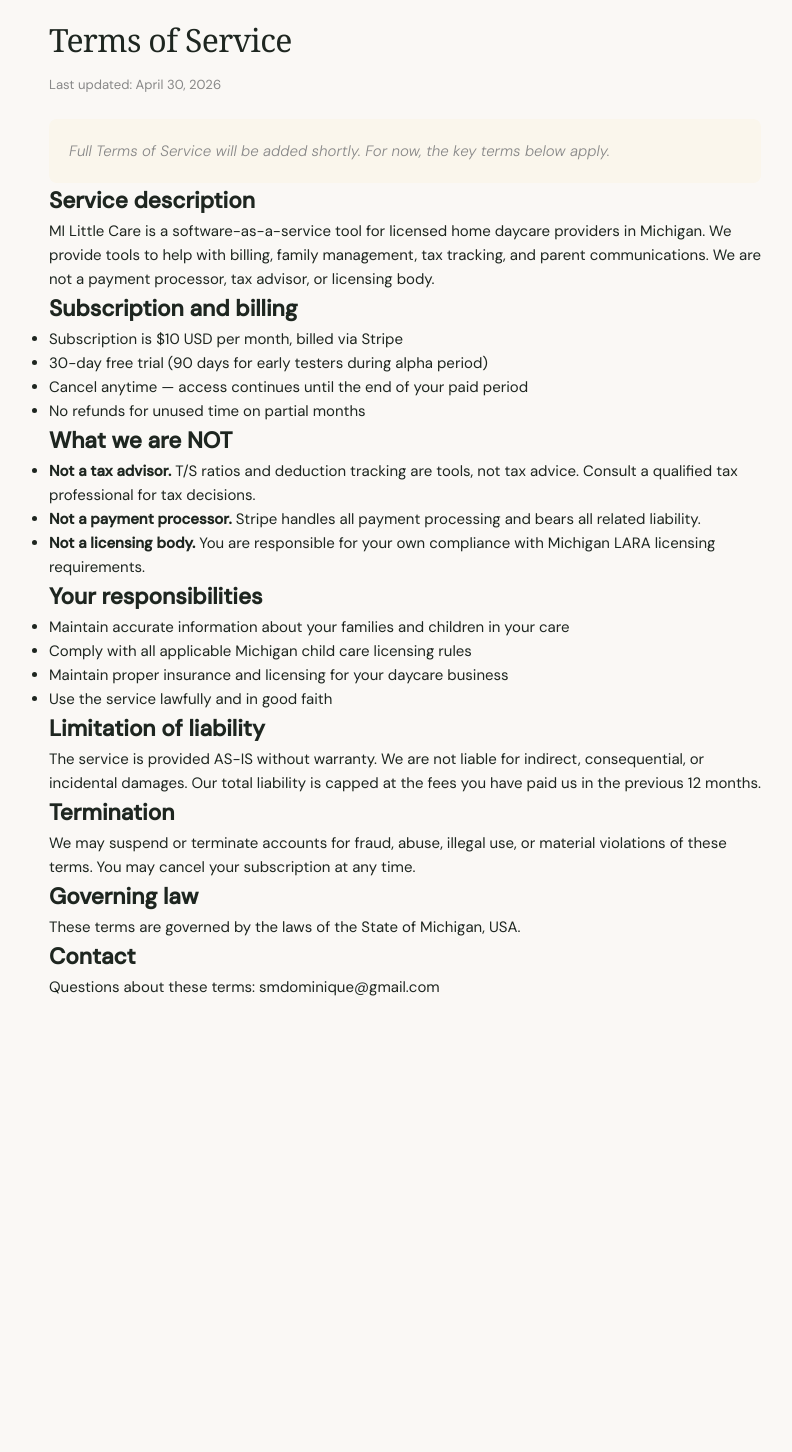
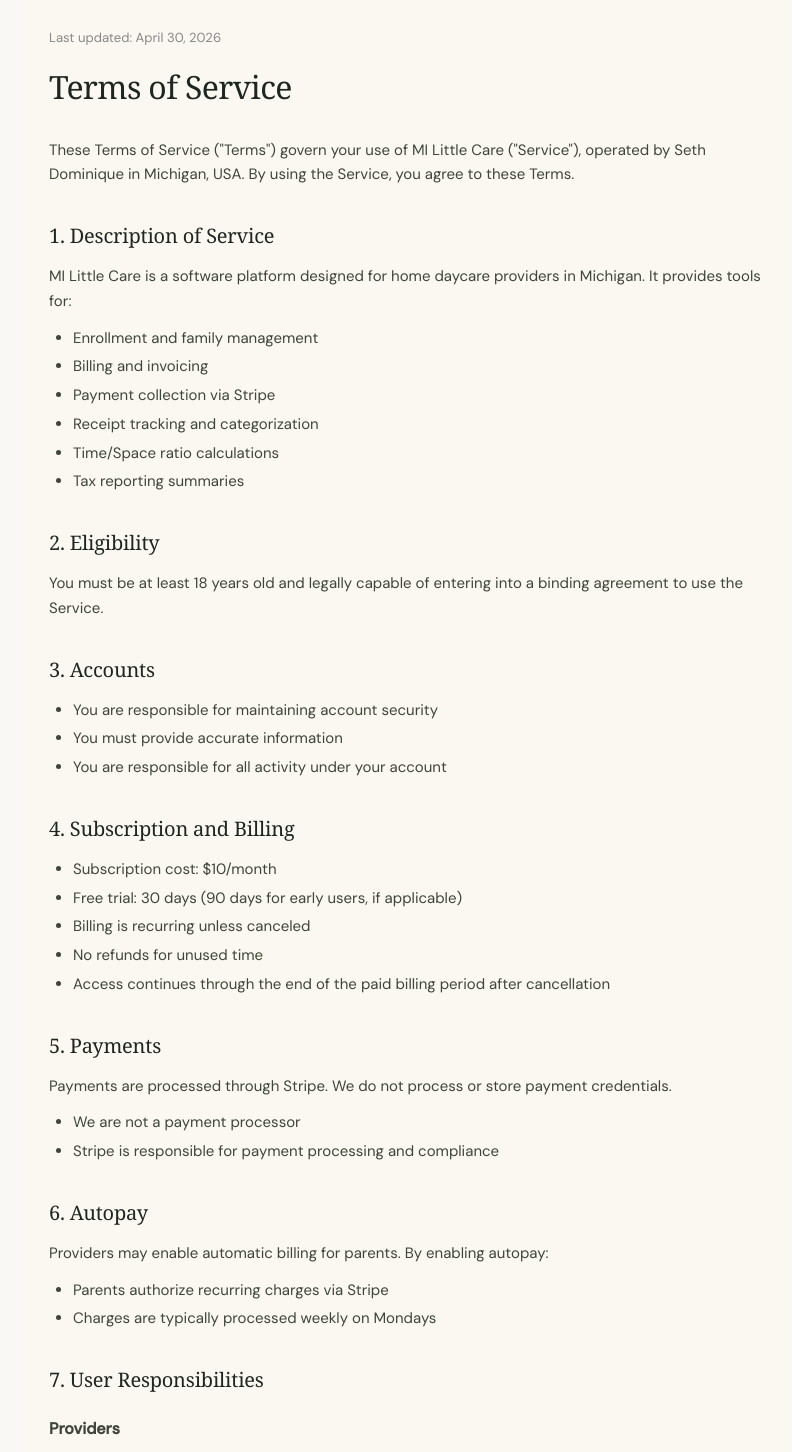
Before and after one commit to smdominique-cyber/milittlecare, a React (Vite) app: page /terms in a window 1280 px wide. Shown: the part 80-1532 px from the top of the page, without its empty margins (235-1027 px from the left). Before the commit the page ends 1119 px from the top, so only its background shows below. Built offline with nearby package versions, Linux system fonts and the light colour scheme; no server answers.

Commit message:
Update TermsPage.jsx

```diff
--- a/src/pages/TermsPage.jsx
+++ b/src/pages/TermsPage.jsx
@@ -8,8 +8,10 @@ export default function TermsPage() {
       margin: '0 auto',
       padding: '40px 24px',
       fontFamily: 'var(--font-body, -apple-system, sans-serif)',
-      lineHeight: 1.6,
+      lineHeight: 1.65,
       color: '#1e2620',
+      background: '#fbf8f1',
+      minHeight: '100vh',
     }}>
       <Link to="/" style={{
         display: 'inline-flex',
@@ -23,60 +25,193 @@ export default function TermsPage() {
         <ArrowLeft size={14} /> Back home
       </Link>
 
-      <h1 style={{
-        fontFamily: 'Georgia, serif',
-        fontSize: '2rem',
-        fontWeight: 400,
-        letterSpacing: '-0.02em',
-        marginBottom: 8,
-      }}>Terms of Service</h1>
+      <section className="legal-content">
+        <p style={{ fontSize: '0.875em', color: '#888' }}>Last updated: April 30, 2026</p>
 
-      <p style={{ fontSize: '0.875em', color: '#888' }}>Last updated: April 30, 2026</p>
+        <h2>Terms of Service</h2>
 
-      <div style={{ marginTop: 24 }}>
-        {/* PASTE TERMS OF SERVICE CONTENT HERE FROM CHATGPT */}
-        <p style={{ fontStyle: 'italic', color: '#888', padding: 20, background: '#faf6ec', borderRadius: 8 }}>
-          Full Terms of Service will be added shortly. For now, the key terms below apply.
+        <p>
+          These Terms of Service ("Terms") govern your use of MI Little Care ("Service"), operated by Seth Dominique in Michigan, USA.
+          By using the Service, you agree to these Terms.
         </p>
 
-        <h2>Service description</h2>
-        <p>MI Little Care is a software-as-a-service tool for licensed home daycare providers in Michigan. We provide tools to help with billing, family management, tax tracking, and parent communications. We are not a payment processor, tax advisor, or licensing body.</p>
-
-        <h2>Subscription and billing</h2>
+        <h3>1. Description of Service</h3>
+        <p>
+          MI Little Care is a software platform designed for home daycare providers in Michigan. It provides tools for:
+        </p>
         <ul>
-          <li>Subscription is $10 USD per month, billed via Stripe</li>
-          <li>30-day free trial (90 days for early testers during alpha period)</li>
-          <li>Cancel anytime — access continues until the end of your paid period</li>
-          <li>No refunds for unused time on partial months</li>
+          <li>Enrollment and family management</li>
+          <li>Billing and invoicing</li>
+          <li>Payment collection via Stripe</li>
+          <li>Receipt tracking and categorization</li>
+          <li>Time/Space ratio calculations</li>
+          <li>Tax reporting summaries</li>
         </ul>
 
-        <h2>What we are NOT</h2>
+        <h3>2. Eligibility</h3>
+        <p>
+          You must be at least 18 years old and legally capable of entering into a binding agreement to use the Service.
+        </p>
+
+        <h3>3. Accounts</h3>
         <ul>
-          <li><strong>Not a tax advisor.</strong> T/S ratios and deduction tracking are tools, not tax advice. Consult a qualified tax professional for tax decisions.</li>
-          <li><strong>Not a payment processor.</strong> Stripe handles all payment processing and bears all related liability.</li>
-          <li><strong>Not a licensing body.</strong> You are responsible for your own compliance with Michigan LARA licensing requirements.</li>
+          <li>You are responsible for maintaining account security</li>
+          <li>You must provide accurate information</li>
+          <li>You are responsible for all activity under your account</li>
         </ul>
 
-        <h2>Your responsibilities</h2>
+        <h3>4. Subscription and Billing</h3>
         <ul>
-          <li>Maintain accurate information about your families and children in your care</li>
-          <li>Comply with all applicable Michigan child care licensing rules</li>
-          <li>Maintain proper insurance and licensing for your daycare business</li>
-          <li>Use the service lawfully and in good faith</li>
+          <li>Subscription cost: $10/month</li>
+          <li>Free trial: 30 days (90 days for early users, if applicable)</li>
+          <li>Billing is recurring unless canceled</li>
+          <li>No refunds for unused time</li>
+          <li>Access continues through the end of the paid billing period after cancellation</li>
         </ul>
 
-        <h2>Limitation of liability</h2>
-        <p>The service is provided AS-IS without warranty. We are not liable for indirect, consequential, or incidental damages. Our total liability is capped at the fees you have paid us in the previous 12 months.</p>
+        <h3>5. Payments</h3>
+        <p>
+          Payments are processed through Stripe. We do not process or store payment credentials.
+        </p>
+        <ul>
+          <li>We are not a payment processor</li>
+          <li>Stripe is responsible for payment processing and compliance</li>
+        </ul>
 
-        <h2>Termination</h2>
-        <p>We may suspend or terminate accounts for fraud, abuse, illegal use, or material violations of these terms. You may cancel your subscription at any time.</p>
+        <h3>6. Autopay</h3>
+        <p>
+          Providers may enable automatic billing for parents. By enabling autopay:
+        </p>
+        <ul>
+          <li>Parents authorize recurring charges via Stripe</li>
+          <li>Charges are typically processed weekly on Mondays</li>
+        </ul>
 
-        <h2>Governing law</h2>
-        <p>These terms are governed by the laws of the State of Michigan, USA.</p>
+        <h3>7. User Responsibilities</h3>
 
-        <h2>Contact</h2>
-        <p>Questions about these terms: <a href="mailto:smdominique@gmail.com">smdominique@gmail.com</a></p>
-      </div>
+        <h4>Providers</h4>
+        <ul>
+          <li>Must comply with Michigan licensing requirements (LARA)</li>
+          <li>Are responsible for accuracy of all data entered</li>
+          <li>Are responsible for maintaining proper records</li>
+        </ul>
+
+        <h4>Parents/Guardians</h4>
+        <ul>
+          <li>Must provide accurate information about themselves and their children</li>
+          <li>Are responsible for payment obligations</li>
+        </ul>
+
+        <h3>8. Tax Disclaimer</h3>
+        <p>
+          The Service provides tools to assist with financial tracking and Time/Space ratio calculations.
+          We are not a tax advisor and do not provide tax, legal, or accounting advice.
+        </p>
+        <p>
+          You should consult a qualified tax professional for guidance.
+        </p>
+
+        <h3>9. Acceptable Use</h3>
+        <p>You agree not to:</p>
+        <ul>
+          <li>Use the Service for illegal purposes</li>
+          <li>Commit fraud or misrepresentation</li>
+          <li>Attempt to access unauthorized data</li>
+          <li>Interfere with system security or operations</li>
+        </ul>
+
+        <h3>10. Suspension and Termination</h3>
+        <p>
+          We may suspend or terminate access if:
+        </p>
+        <ul>
+          <li>You violate these Terms</li>
+          <li>You engage in fraud or abuse</li>
+          <li>Your use poses legal or operational risk</li>
+        </ul>
+
+        <h3>11. Data and Records</h3>
+        <p>
+          Providers retain responsibility for maintaining required childcare and financial records.
+          We are not responsible for data loss due to user error or external system failures.
+        </p>
+
+        <h3>12. Disclaimer of Warranties</h3>
+        <p>
+          The Service is provided "as is" and "as available" without warranties of any kind.
+          We do not guarantee uninterrupted or error-free operation.
+        </p>
+
+        <h3>13. Limitation of Liability</h3>
+        <p>
+          To the fullest extent permitted by law:
+        </p>
+        <ul>
+          <li>We are not liable for indirect, incidental, or consequential damages</li>
+          <li>Total liability is limited to the amount paid by you in the last 12 months</li>
+        </ul>
+
+        <h3>14. Indemnification</h3>
+        <p>
+          You agree to indemnify and hold harmless MI Little Care from claims arising out of your use of the Service or violation of these Terms.
+        </p>
+
+        <h3>15. Governing Law</h3>
+        <p>
+          These Terms are governed by the laws of the State of Michigan, without regard to conflict of law principles.
+        </p>
+
+        <h3>16. Changes to Terms</h3>
+        <p>
+          We may update these Terms periodically. Continued use of the Service constitutes acceptance of the updated Terms.
+        </p>
+
+        <h3>17. Contact</h3>
+        <p>
+          Email: <a href="mailto:smdominique@gmail.com">smdominique@gmail.com</a>
+        </p>
+      </section>
+
+      <style>{`
+        .legal-content h2 {
+          font-family: Georgia, 'Times New Roman', serif;
+          font-size: 2rem;
+          font-weight: 400;
+          letter-spacing: -0.02em;
+          margin: 8px 0 24px;
+          color: #1e2620;
+        }
+        .legal-content h3 {
+          font-family: Georgia, 'Times New Roman', serif;
+          font-size: 1.25rem;
+          font-weight: 500;
+          margin: 32px 0 12px;
+          color: #1e2620;
+          letter-spacing: -0.01em;
+        }
+        .legal-content h4 {
+          font-size: 1rem;
+          font-weight: 600;
+          margin: 20px 0 8px;
+          color: #3e4639;
+        }
+        .legal-content p {
+          margin: 12px 0;
+          color: #3e4639;
+        }
+        .legal-content ul {
+          margin: 8px 0 16px;
+          padding-left: 24px;
+          color: #3e4639;
+        }
+        .legal-content li {
+          margin: 4px 0;
+        }
+        .legal-content a {
+          color: #3e5849;
+          text-decoration: underline;
+        }
+      `}</style>
     </div>
   )
 }
```
